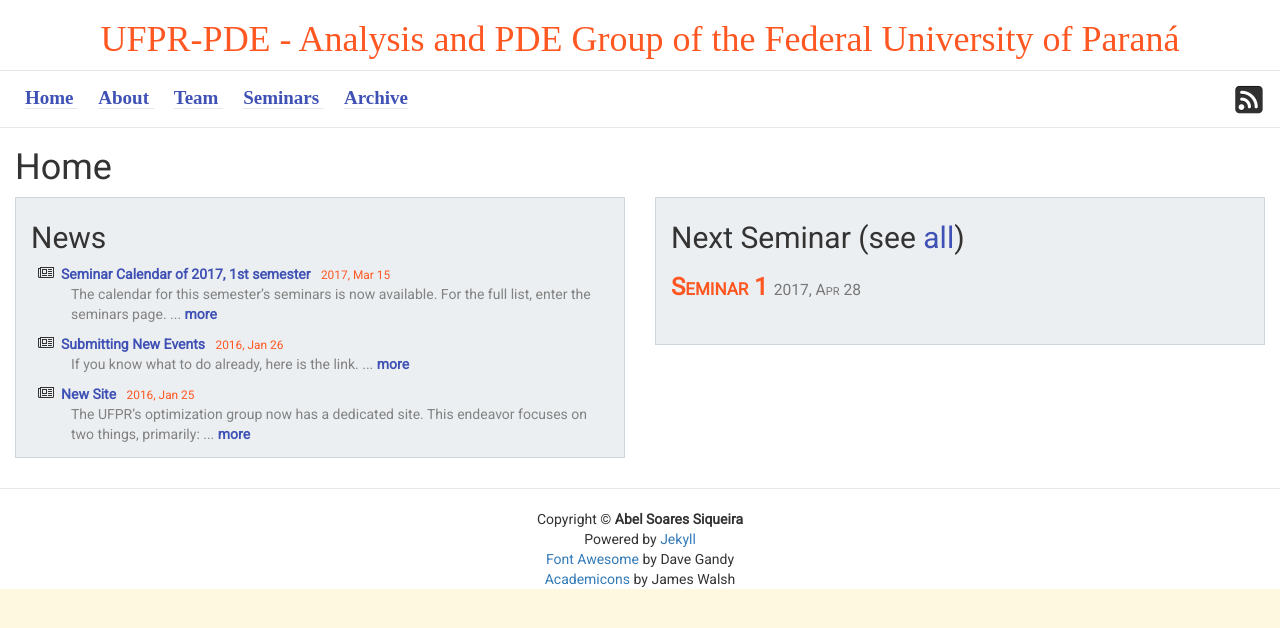
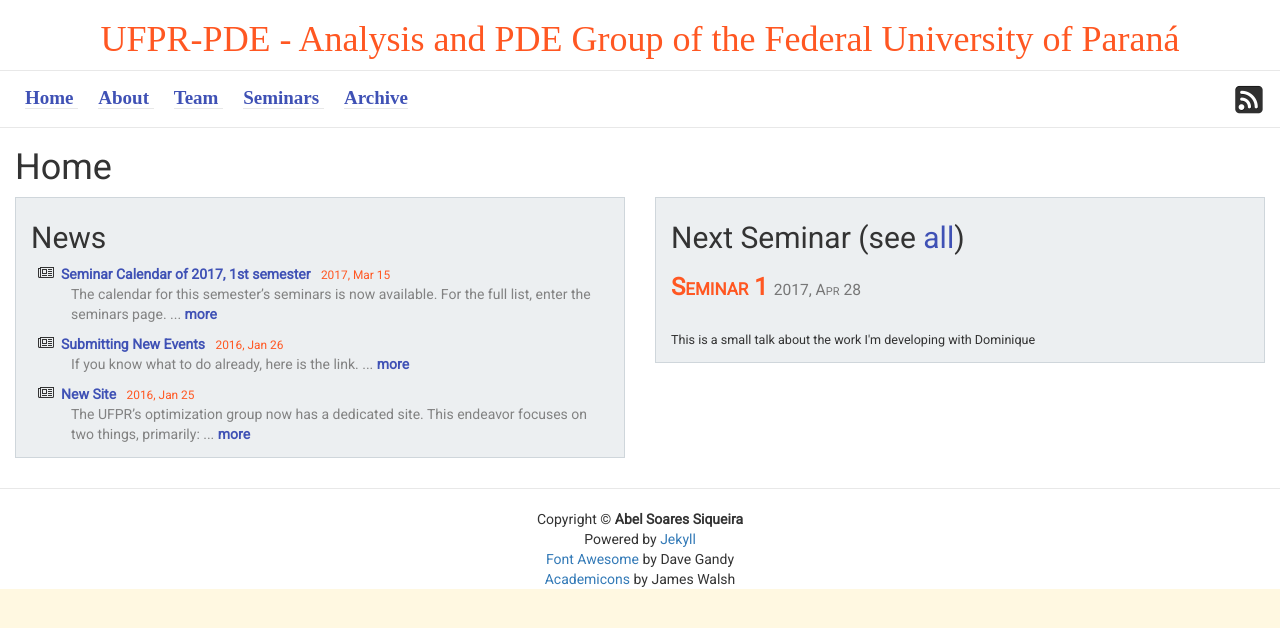
Before and after one commit to ufpr-pde/ufpr-opt.github.io, a Jekyll site: the page built from a_home.md, in a window 1280 px wide. Shown: the top 628 px of the page. Built offline with Jekyll 4.4.1, drawn with Linux system fonts in a browser that asks for light colours; some web fonts are replaced.

Commit message:
Update seminars.yml

```diff
--- a/_data/seminars.yml
+++ b/_data/seminars.yml
@@ -5,6 +5,7 @@
   date: 2017-04-28
   semester: 2017s1
   affiliation: UFPR
+  abstract: This is a small talk about the work I'm developing with Dominique
 
 
 - author: Seminar 2
```
